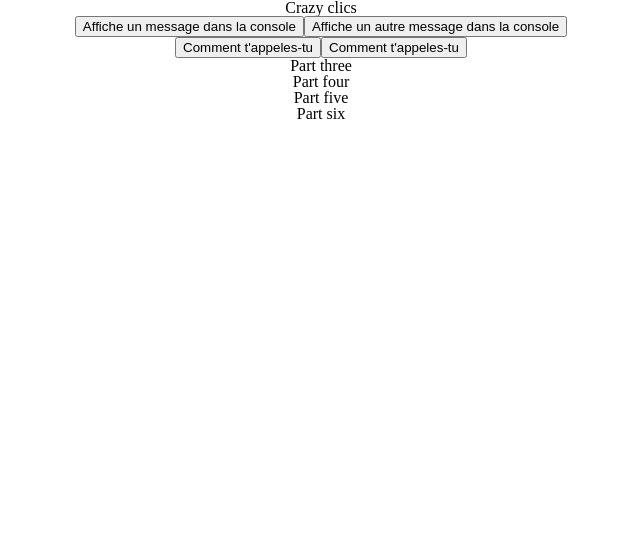
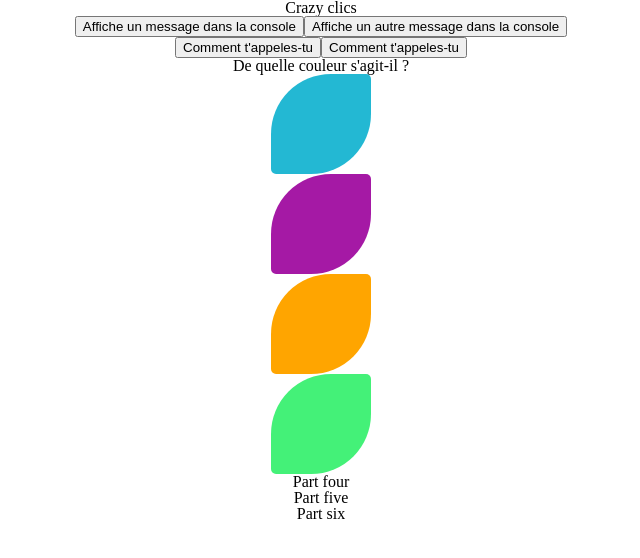
Before and after one commit to FrancoisNovais/vue-exercice-crazy-clics, a Vue app: page / in a window 1280 px wide. Shown: the top 558 px of the page, without its empty margins (319-959 px from the left). Built offline with nearby package versions, Linux system fonts and the light colour scheme.

Commit message:
PartThree composant structure

```diff
--- a/src/App.vue
+++ b/src/App.vue
@@ -5,6 +5,13 @@ import PartThree from './components/PartThree.vue'
 import PartFour from './components/PartFour.vue'
 import PartFive from './components/PartFive.vue'
 import PartSix from './components/PartSix.vue'
+
+const colors = {
+  bleue: '#23b8d3',
+  violette: '#a519a5',
+  orange: '#ffa500',
+  verte: '#44f178'
+}
 </script>
 <template>
   <main>
--- a/src/components/PartThree.vue
+++ b/src/components/PartThree.vue
@@ -1,9 +1,43 @@
-<script setup></script>
+<script setup>
+const colors = {
+  bleue: '#23b8d3',
+  violette: '#a519a5',
+  orange: '#ffa500',
+  verte: '#44f178'
+}
+const displayColor = (colorName) => {
+  alert(`Il s'agit de la couleur ${colorName} dont le code hexadécimal est '${colors[colorName]}'.`)
+}
+</script>
 
 <template>
-  <div>
-    <p>Part three</p>
+  <h2>De quelle couleur s'agit-il ?</h2>
+  <div class="color-list">
+    <div @click="displayColor('bleue')" class="blueBg"></div>
+    <div @click="displayColor('violette')" class="purpleBg"></div>
+    <div @click="displayColor('orange')" class="orangeBg"></div>
+    <div @click="displayColor('verte')" class="greenBg"></div>
   </div>
 </template>
 
-<style scoped></style>
+<style scoped>
+.color-list {
+}
+.color-list div {
+  height: 100px;
+  width: 100px;
+  border-radius: 60px 5px 60px 5px;
+}
+.blueBg {
+  background-color: #23b8d3;
+}
+.purpleBg {
+  background-color: #a519a5;
+}
+.orangeBg {
+  background-color: #ffa500;
+}
+.greenBg {
+  background-color: #44f178;
+}
+</style>
```
